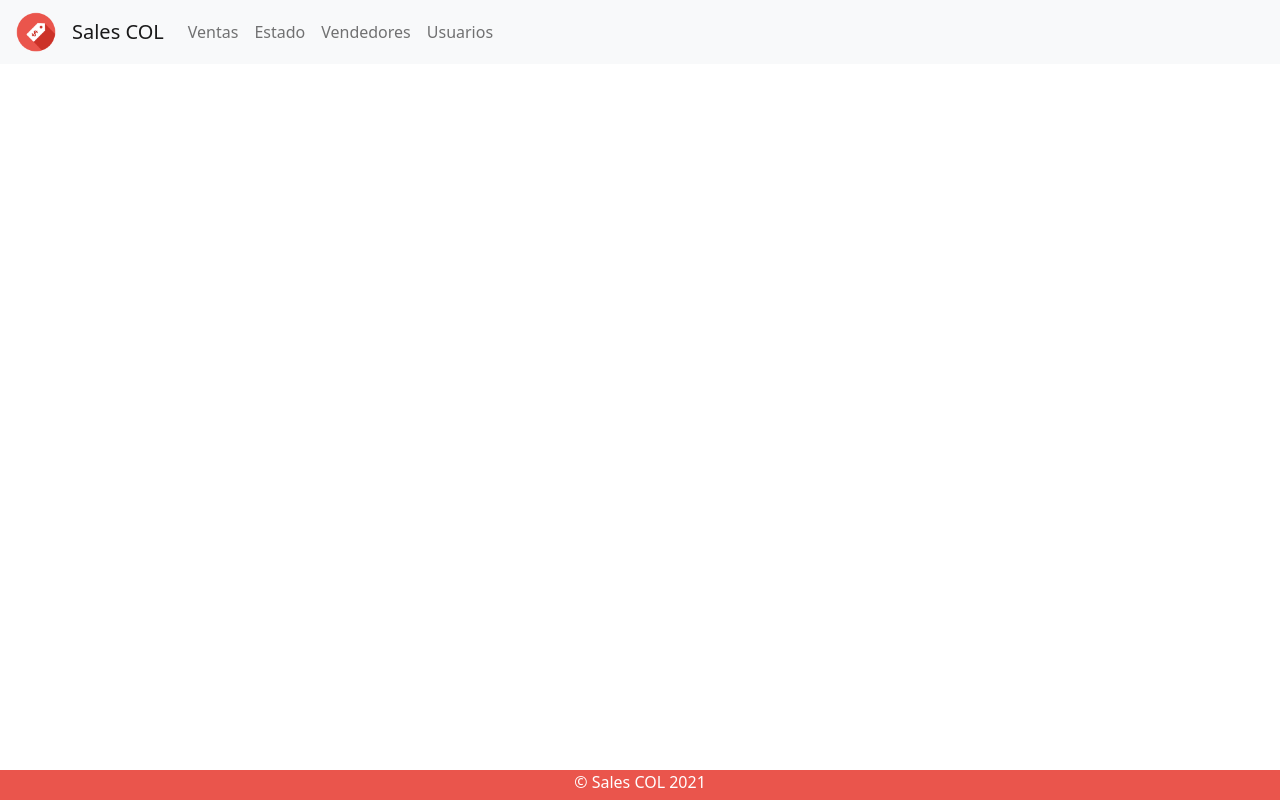
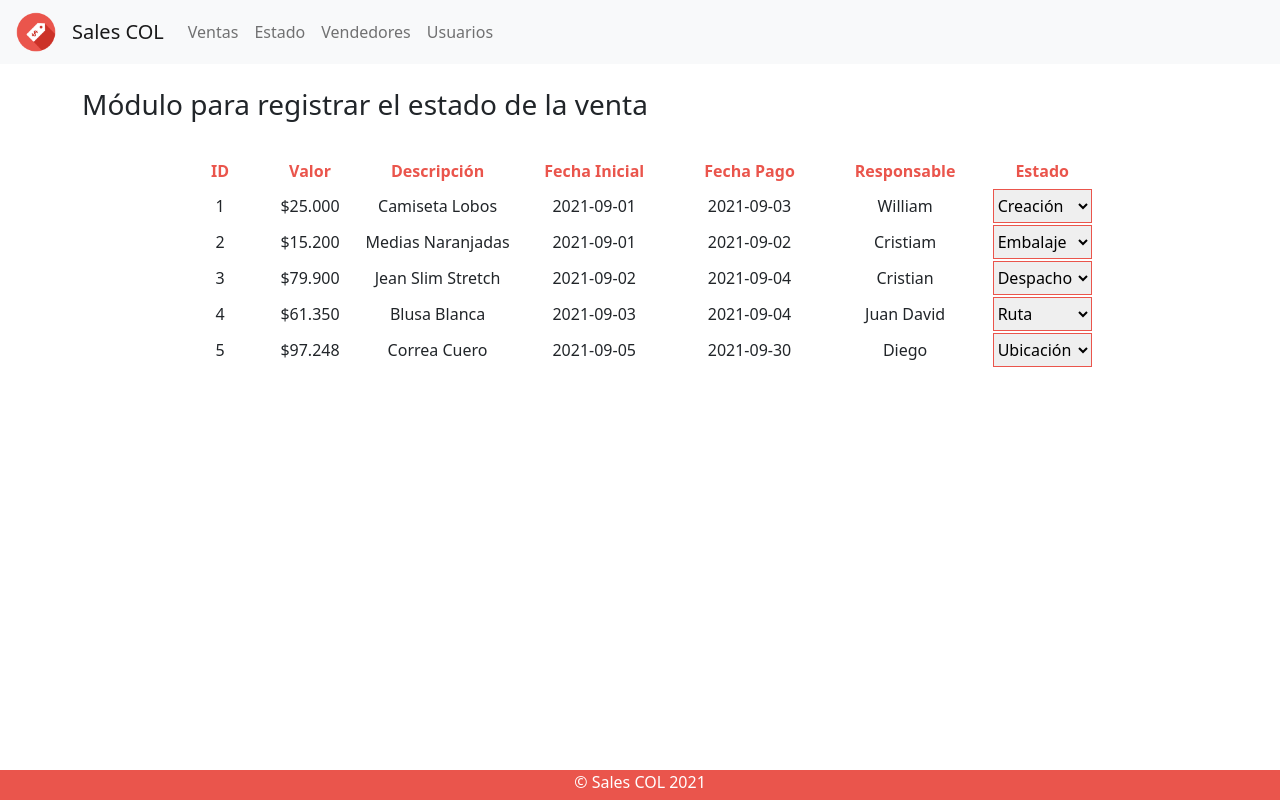
Before and after one commit to crixtiam/devops_team, a React (Create React App) app in the folder frontend/: page /estado in a window 1280 px wide. Built offline with nearby package versions, Linux system fonts and the light colour scheme; data requests are answered from the project's data file.

Commit message:
Módulo Estado

```diff
--- a/frontend/db.json
+++ b/frontend/db.json
@@ -6,7 +6,8 @@
       "fechaInicial": "2021-09-01",
       "fechaPago": "2021-09-03",
       "responsable": "William",
-      "id": 1
+      "id": 1,
+      "estado": "Creación"
     },
     {
       "valor": 15200,
@@ -14,7 +15,8 @@
       "fechaInicial": "2021-09-01",
       "fechaPago": "2021-09-02",
       "responsable": "Cristiam",
-      "id": 2
+      "id": 2,
+      "estado": "Embalaje"
     },
     {
       "valor": 79900,
@@ -22,7 +24,8 @@
       "fechaInicial": "2021-09-02",
       "fechaPago": "2021-09-04",
       "responsable": "Cristian",
-      "id": 3
+      "id": 3,
+      "estado": "Despacho"
     },
     {
       "valor": 61350,
@@ -30,7 +33,8 @@
       "fechaInicial": "2021-09-03",
       "fechaPago": "2021-09-04",
       "responsable": "Juan David",
-      "id": 4
+      "id": 4,
+      "estado": "Ruta"
     },
     {
       "valor": 97248,
@@ -38,7 +42,8 @@
       "fechaInicial": "2021-09-05",
       "fechaPago": "2021-09-30",
       "responsable": "Diego",
-      "id": 5
+      "id": 5,
+      "estado": "Ubicación"
     }
   ],
   "vendedores": [
--- a/frontend/src/App.js
+++ b/frontend/src/App.js
@@ -4,6 +4,7 @@ import { useState, useEffect } from "react";
 import Navbar from "./components/Navbar";
 import Index from "./components/Index";
 import Ventas from "./components/Ventas";
+import Estado from "./components/Estado";
 import Vendedores from "./components/Vendedores";
 import Footer from "./components/Footer";
 
@@ -53,6 +54,10 @@ function App() {
           <Ventas ventas={ventas} vendedores={vendedores} />
         </Route>
 
+        <Route path="/estado">
+          <Estado ventas={ventas} />
+        </Route>
+
         <Route path="/vendedores">
           <Vendedores vendedores={vendedores} />
         </Route>
--- a/frontend/src/Components/Navbar.jsx
+++ b/frontend/src/Components/Navbar.jsx
@@ -31,7 +31,7 @@ const Navbar = () => {
             <Link className="nav-item nav-link" to="/ventas">
               Ventas
             </Link>
-            <Link className="nav-item nav-link" to="#">
+            <Link className="nav-item nav-link" to="/estado">
               Estado
             </Link>
             <Link className="nav-item nav-link" to="/vendedores">
--- /dev/null
+++ b/frontend/src/components/Estado.jsx
@@ -0,0 +1,76 @@
+import { useState, useEffect } from "react";
+
+const Estado = ({ ventas }) => {
+  useEffect(() => {
+    document.title = "Estado";
+  }, []);
+
+  function currencyFormat(num) {
+    return "$" + num.toFixed(0).replace(/(\d)(?=(\d{3})+(?!\d))/g, "$1.");
+  }
+
+  const patchEstado = async (id, value) => {
+    await fetch(`http://localhost:5000/ventas/${id}`, {
+      method: "PATCH",
+      body: JSON.stringify({
+        estado: value,
+      }),
+      headers: {
+        "Content-Type": "application/json",
+      },
+    });
+    window.location.reload(false);
+  };
+
+  return (
+    <div className="container mt-4">
+      <h3>Módulo para registrar el estado de la venta</h3>
+      <div className="d-flex justify-content-center">
+        <table className="mt-4">
+          <thead>
+            <tr>
+              <th>ID</th>
+              <th>Valor</th>
+              <th>Descripción</th>
+              <th>Fecha Inicial</th>
+              <th>Fecha Pago</th>
+              <th>Responsable</th>
+              <th>Estado</th>
+            </tr>
+          </thead>
+          <tbody>
+            {ventas.map((venta) => (
+              <tr>
+                <td>{venta.id}</td>
+                <td>{currencyFormat(venta.valor)}</td>
+                <td>{venta.descripcion}</td>
+                <td>{venta.fechaInicial}</td>
+                <td>{venta.fechaPago}</td>
+                <td>{venta.responsable}</td>
+                <td>
+                  <select
+                    name="estado"
+                    id="estado"
+                    value={venta.estado}
+                    onChange={(e) => patchEstado(venta.id, e.target.value)}
+                    required
+                  >
+                    <option value=""></option>
+                    <option value="Creación">Creación</option>
+                    <option value="Embalaje">Embalaje</option>
+                    <option value="Despacho">Despacho</option>
+                    <option value="Ruta">Ruta</option>
+                    <option value="Ubicación">Ubicación</option>
+                    <option value="Recepción">Recepción</option>
+                  </select>
+                </td>
+              </tr>
+            ))}
+          </tbody>
+        </table>
+      </div>
+    </div>
+  );
+};
+
+export default Estado;
--- a/frontend/src/styles/style.css
+++ b/frontend/src/styles/style.css
@@ -95,4 +95,18 @@ input::-webkit-inner-spin-button {
 input[type="number"] {
   -moz-appearance: textfield;
 }
+
+button {
+  padding: 5px 15px;
+  color: #ea554c;
+  border: #ea554c 1px solid;
+  background-color: #fff;
+}
+
+button:hover {
+  padding: 5px 15px;
+  color: #fff;
+  border: #ea554c 1px solid;
+  background-color: #ea554c;
+}
 /*# sourceMappingURL=style.css.map */
```
Also changed, not shown: frontend/src/styles/style.scss (+12 -0 lines), 1 other file (tests, documents, lock files or other folders).
